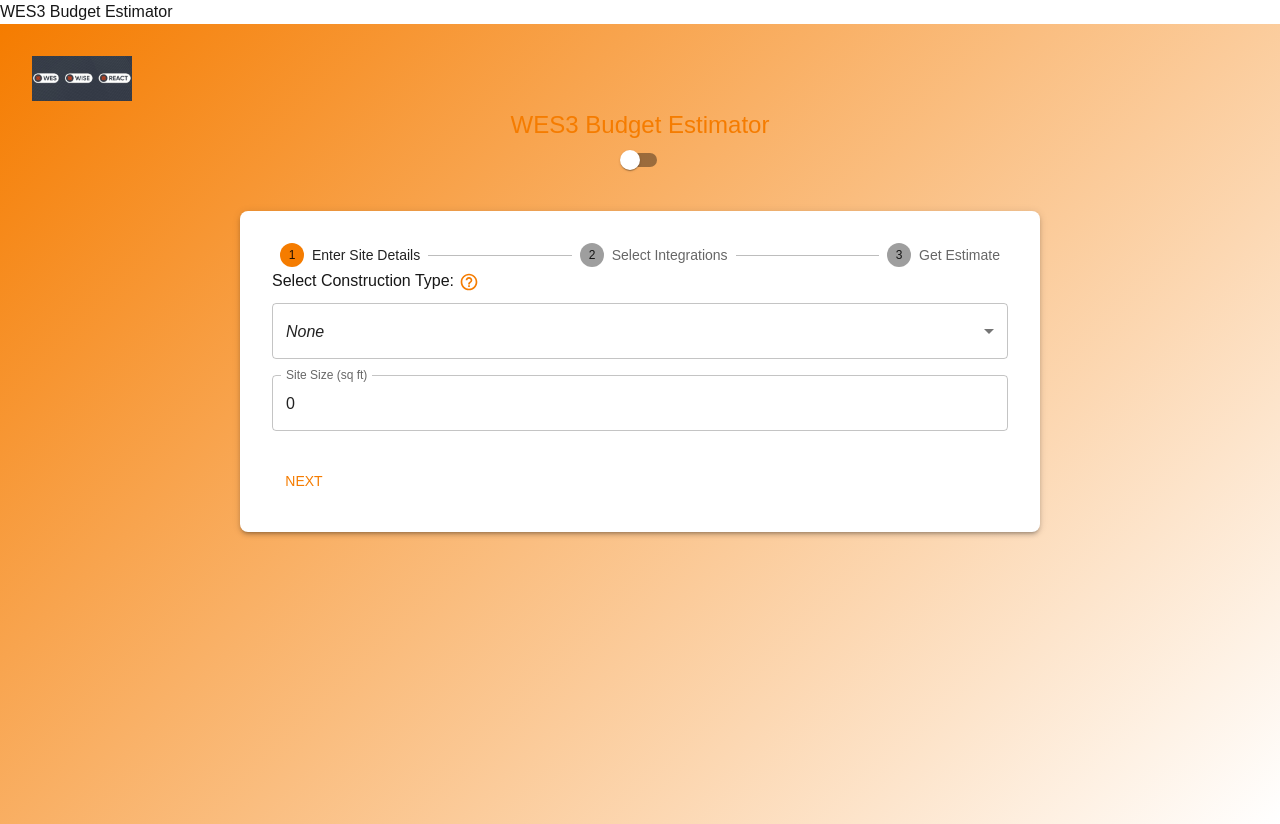
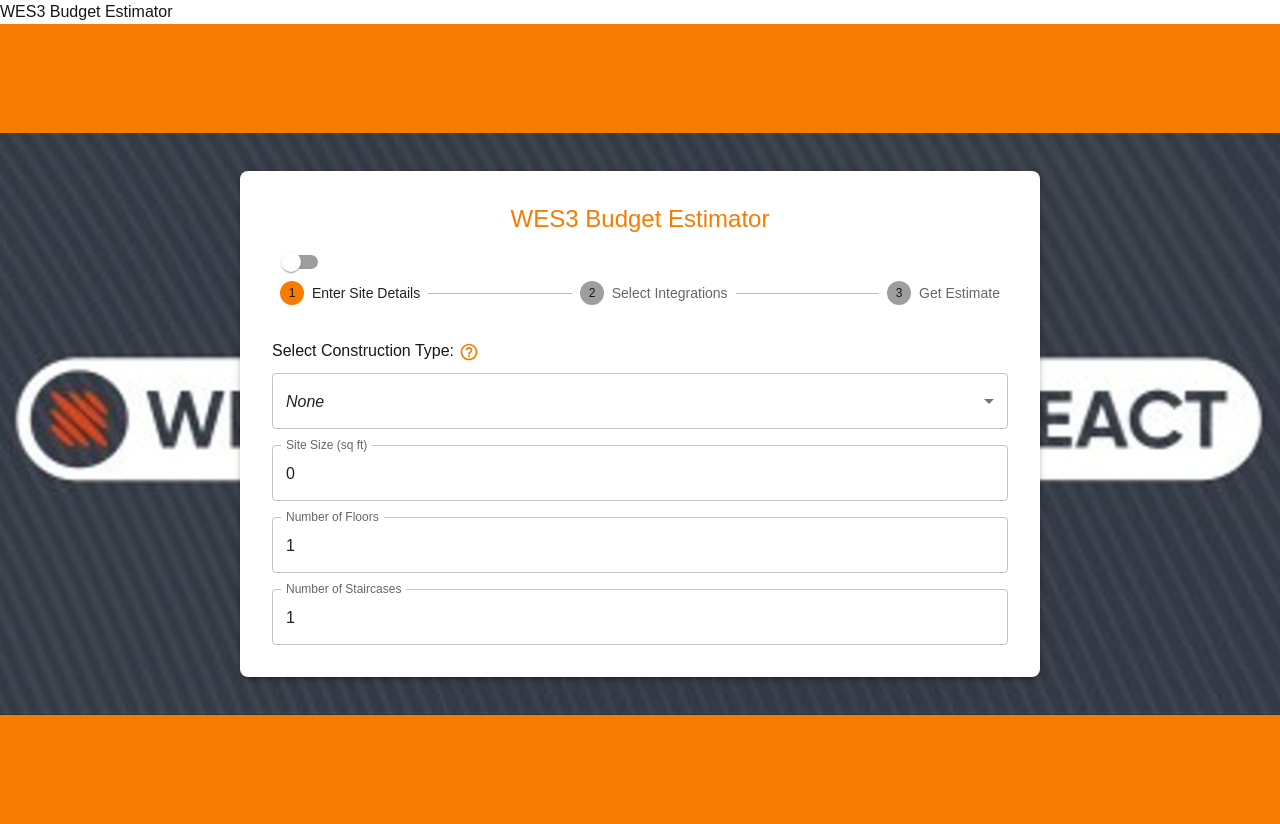
Before and after one commit to drewsuey/wes3tool, a Next.js app: page / in a window 1280 px wide. Built offline with nearby package versions, Linux system fonts and the light colour scheme.

Commit message:
Implemented WES3 enhancements

```diff
--- a/src/components/WES3BudgetTool.js
+++ b/src/components/WES3BudgetTool.js
@@ -69,6 +69,8 @@
     if (siteSize <= 0) newErrors.siteSize = "Site size must be greater than 0.";
     if (!constructionType) newErrors.constructionType = "Construction type is required.";
     if (!projectPhase) newErrors.projectPhase = "Project phase is required.";
+    if (floors <= 0) newErrors.floors = "Number of floors must be greater than 0.";
+    if (staircases <= 0) newErrors.staircases = "Number of staircases must be greater than 0.";
     setErrors(newErrors);
     return Object.keys(newErrors).length === 0;
   };
@@ -83,71 +85,37 @@
     setDeviceEstimate({ callPoints, smokeDetectors, heatDetectors, totalDevices });
   };
 
-  // PDF Export
-  const exportPDF = () => {
-    const doc = new jsPDF();
-    doc.text("WES3 Budget Estimate", 10, 10);
-    doc.text(`Call Points: ${deviceEstimate.callPoints}`, 10, 20);
-    doc.text(`Smoke Detectors: ${deviceEstimate.smokeDetectors}`, 10, 30);
-    doc.text(`Heat Detectors: ${deviceEstimate.heatDetectors}`, 10, 40);
-    doc.text(`Total Devices: ${deviceEstimate.totalDevices}`, 10, 50);
-    doc.save("budget-estimate.pdf");
-  };
-
-  // Shareable Link
-  const generateShareableLink = () => {
-    const queryParams = new URLSearchParams({
-      siteSize,
-      constructionType,
-      projectPhase,
-      floors,
-      staircases,
-      interfaceIntegration,
-      reactIntegration,
-    }).toString();
-    return `${window.location.origin}?${queryParams}`;
-  };
-
-  // Stepper Navigation
-  const handleNext = () => {
-    if (activeStep === 0 && validateInputs()) {
-      setActiveStep((prev) => prev + 1);
-    } else if (activeStep === 1) {
-      setActiveStep((prev) => prev + 1);
-      calculateEstimate();
-    }
-  };
-
-  const handleBack = () => setActiveStep((prev) => prev - 1);
-
   return (
     <ThemeProvider theme={darkMode ? darkTheme : lightTheme}>
       <Box
         sx={{
-          background: "linear-gradient(135deg, #F57C00 0%, #FFFFFF 100%)",
+          backgroundImage: `url('/logo.jpg')`,
+          backgroundSize: "contain",
+          backgroundRepeat: "no-repeat",
+          backgroundPosition: "center",
+          backgroundColor: "#F57C00", // Use orange as fallback
           minHeight: "100vh",
-          padding: 4,
+          display: "flex",
+          justifyContent: "center",
+          alignItems: "center",
         }}
       >
-        <Box sx={{ textAlign: "center", marginBottom: 4 }}>
-          <img src="/logo.jpg" alt="WES3 Logo" style={{ width: "100px", marginBottom: "8px" }} />
-          <Typography variant="h5" color="primary">
-            WES3 Budget Estimator
-          </Typography>
-          <Switch checked={darkMode} onChange={() => setDarkMode(!darkMode)} color="primary" />
-        </Box>
-
         <Box
           sx={{
             maxWidth: 800,
             margin: "0 auto",
-            backgroundColor: "background.default",
+            backgroundColor: "white",
             padding: 4,
             borderRadius: 2,
             boxShadow: 3,
           }}
         >
-          <Stepper activeStep={activeStep}>
+          <Typography variant="h5" color="primary" textAlign="center" gutterBottom>
+            WES3 Budget Estimator
+          </Typography>
+          <Switch checked={darkMode} onChange={() => setDarkMode(!darkMode)} color="primary" />
+
+          <Stepper activeStep={activeStep} sx={{ marginBottom: 4 }}>
             {steps.map((label) => (
               <Step key={label}>
                 <StepLabel>{label}</StepLabel>
@@ -183,8 +151,6 @@
                   <MenuItem value="marine">Marine</MenuItem>
                 </Select>
               </Grid>
-
-              {/* Other Inputs */}
               <Grid item xs={12}>
                 <TextField
                   label="Site Size (sq ft)"
@@ -197,22 +163,53 @@
                   helperText={errors.siteSize}
                 />
               </Grid>
-              {/* Add floors and staircases */}
+              <Grid item xs={12}>
+                <TextField
+                  label="Number of Floors"
+                  type="number"
+                  fullWidth
+                  variant="outlined"
+                  value={floors}
+                  onChange={(e) => setFloors(Number(e.target.value))}
+                  error={!!errors.floors}
+                  helperText={errors.floors}
+                />
+              </Grid>
+              <Grid item xs={12}>
+                <TextField
+                  label="Number of Staircases"
+                  type="number"
+                  fullWidth
+                  variant="outlined"
+                  value={staircases}
+                  onChange={(e) => setStaircases(Number(e.target.value))}
+                  error={!!errors.staircases}
+                  helperText={errors.staircases}
+                />
+              </Grid>
             </Grid>
           )}
 
-          {/* Step 2 & Step 3 */}
-          {activeStep === 2 && deviceEstimate && (
-            <Box>
-              <Typography>Call Points: {deviceEstimate.callPoints}</Typography>
-              <Button onClick={exportPDF}>Export as PDF</Button>
+          {activeStep > 0 && (
+            <Box sx={{ marginTop: 4 }}>
+              <Button variant="contained" color="primary" fullWidth onClick={() => setActiveStep(activeStep - 1)}>
+                Back
+              </Button>
+              <Button
+                variant="contained"
+                color="primary"
+                fullWidth
+                sx={{ marginTop: 2 }}
+                onClick={() => {
+                  if (validateInputs()) {
+                    activeStep === steps.length - 1 ? calculateEstimate() : setActiveStep(activeStep + 1);
+                  }
+                }}
+              >
+                {activeStep === steps.length - 1 ? "Get Estimate" : "Next"}
+              </Button>
             </Box>
           )}
-
-          <Box sx={{ marginTop: 4 }}>
-            {activeStep > 0 && <Button onClick={handleBack}>Back</Button>}
-            <Button onClick={handleNext}>Next</Button>
-          </Box>
         </Box>
       </Box>
     </ThemeProvider>
```
